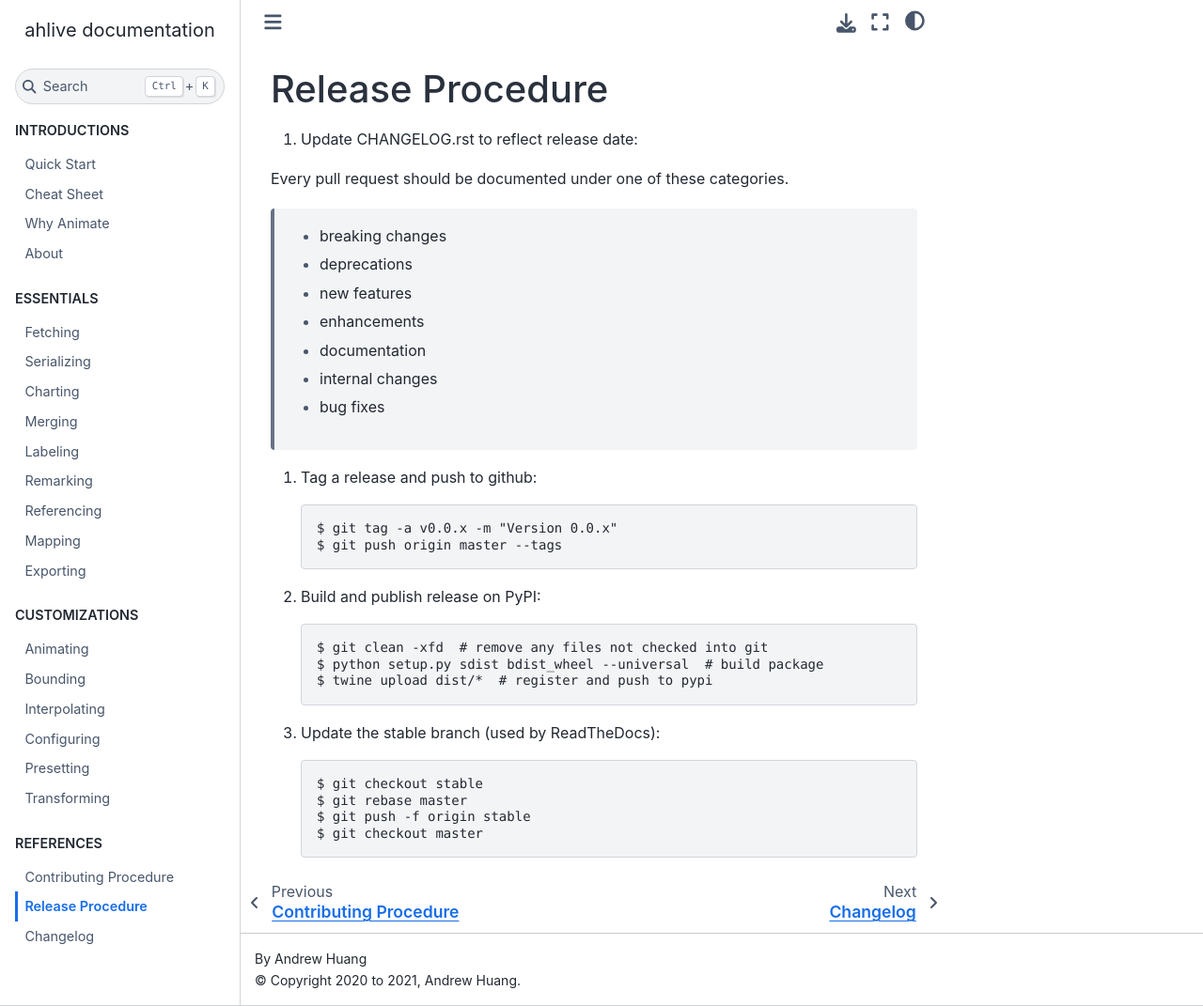
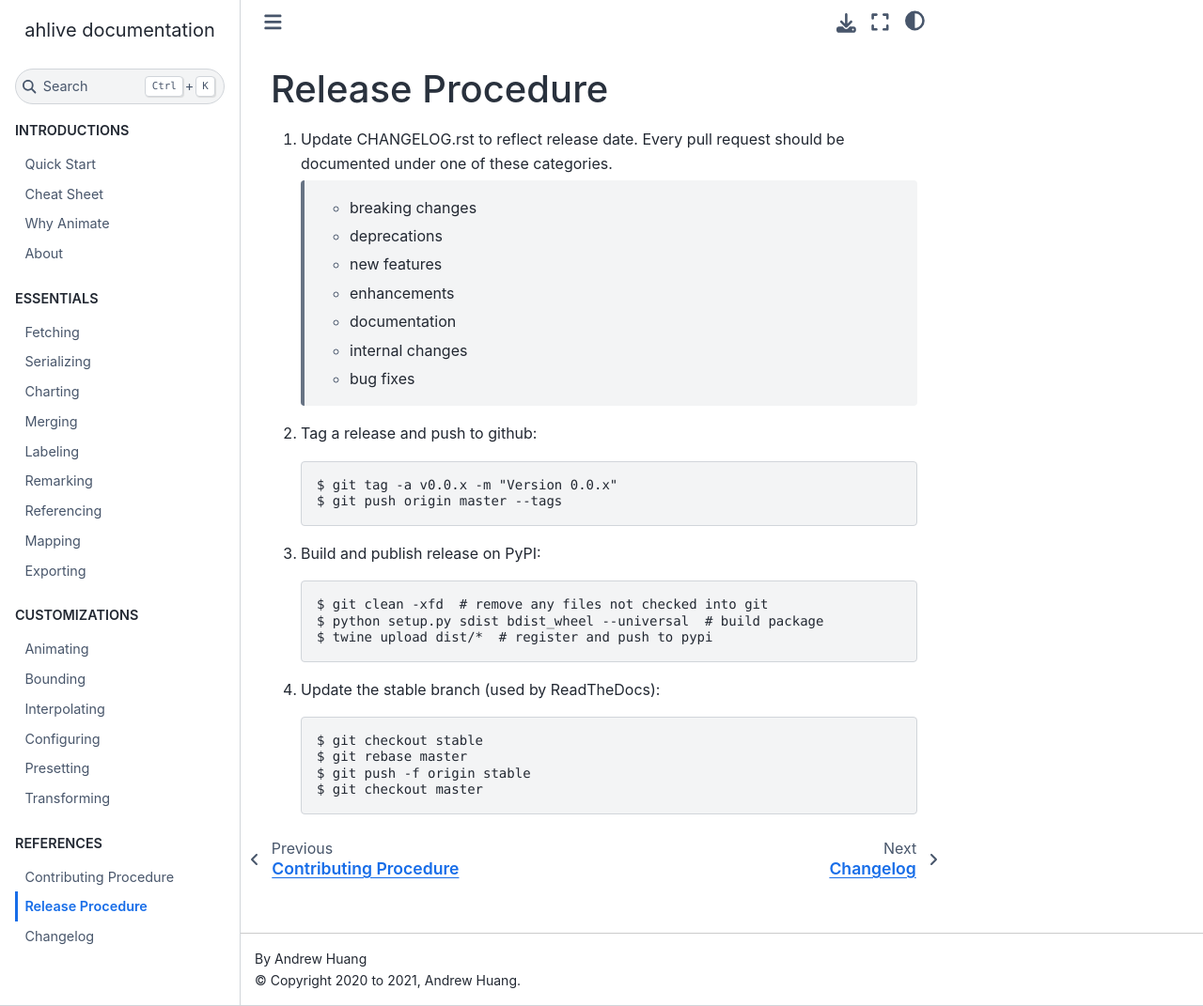
Before and after one commit to ahuang11/ahlive, a Sphinx documentation site: the page built from docs/source/release.rst, in a window 1280 px wide and 1071 px high. Shown: the whole window at 94% size. Built offline with Sphinx 7.4.7 and the Sphinx Book theme 1.1.4, drawn with Linux system fonts in a browser that asks for light colours; pages that are not in the unit, such as notebooks, are missing from menus; the version number could not be read and is left out.

Commit message:
Touch up docs

```diff
--- a/HOWTORELEASE.rst
+++ b/HOWTORELEASE.rst
@@ -1,9 +1,7 @@
 Release Procedure
 -----------------
 
-#. Update CHANGELOG.rst to reflect release date::
-
-Every pull request should be documented under one of these categories.
+#. Update CHANGELOG.rst to reflect release date. Every pull request should be documented under one of these categories.
 
     - breaking changes
     - deprecations
```
Also changed, not shown: docs/source/index.rst (+7 -9 lines), docs/source/customizations/interpolating.ipynb.
